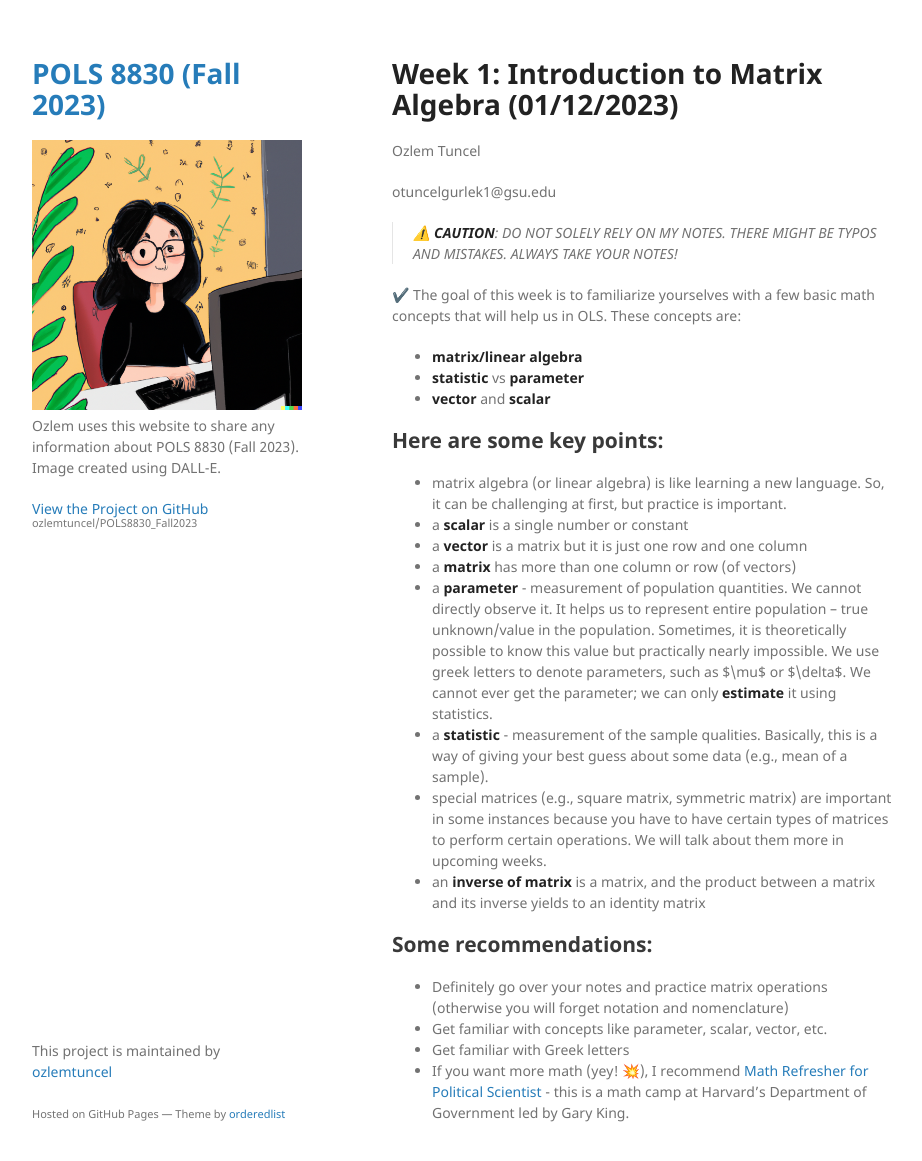
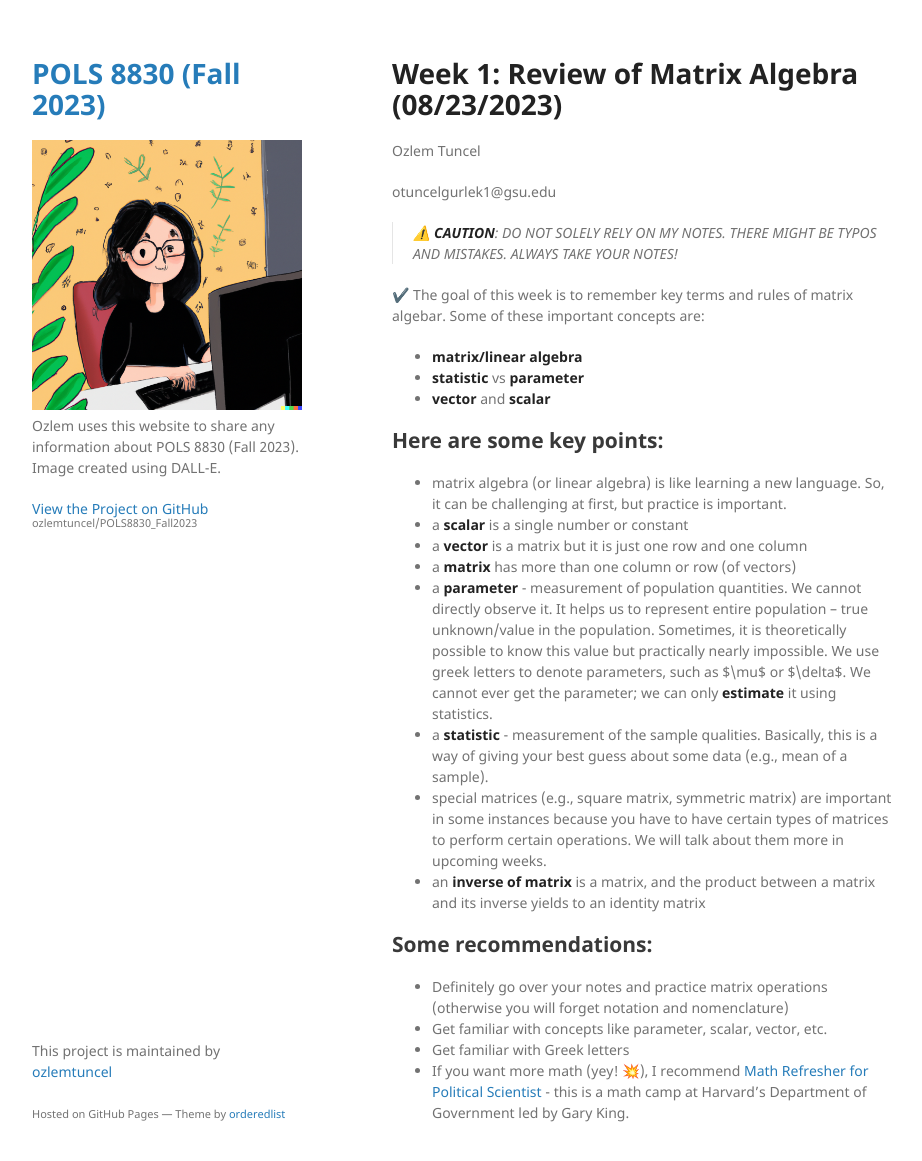
Before and after one commit to ozlemtuncel/POLS8830_Fall2023, a Jekyll site: the page built from docs/week1.md, in a window 1280 px wide and 1193 px high. Shown: the top 1161 px of the window, without its empty margins (178-1100 px from the left). Built offline with Jekyll 4.4.1, drawn with Linux system fonts in a browser that asks for light colours; our own code applies the rules of GitHub Pages for plain Markdown files.

Commit message:
Update week1.md

```diff
--- a/docs/week1.md
+++ b/docs/week1.md
@@ -1,11 +1,11 @@
-# Week 1: Introduction to Matrix Algebra (01/12/2023)
+# Week 1: Review of Matrix Algebra (08/23/2023)
 Ozlem Tuncel
 
 otuncelgurlek1@gsu.edu
 
 > ⚠️ **CAUTION**: DO NOT SOLELY RELY ON MY NOTES. THERE MIGHT BE TYPOS AND MISTAKES. ALWAYS TAKE YOUR NOTES!
 
-✔️ The goal of this week is to familiarize yourselves with a few basic math concepts that will help us in OLS. These concepts are:
+✔️ The goal of this week is to remember key terms and rules of matrix algebar. Some of these important concepts are:
 - **matrix/linear algebra**
 - **statistic** vs **parameter**
 - **vector** and **scalar**
```
